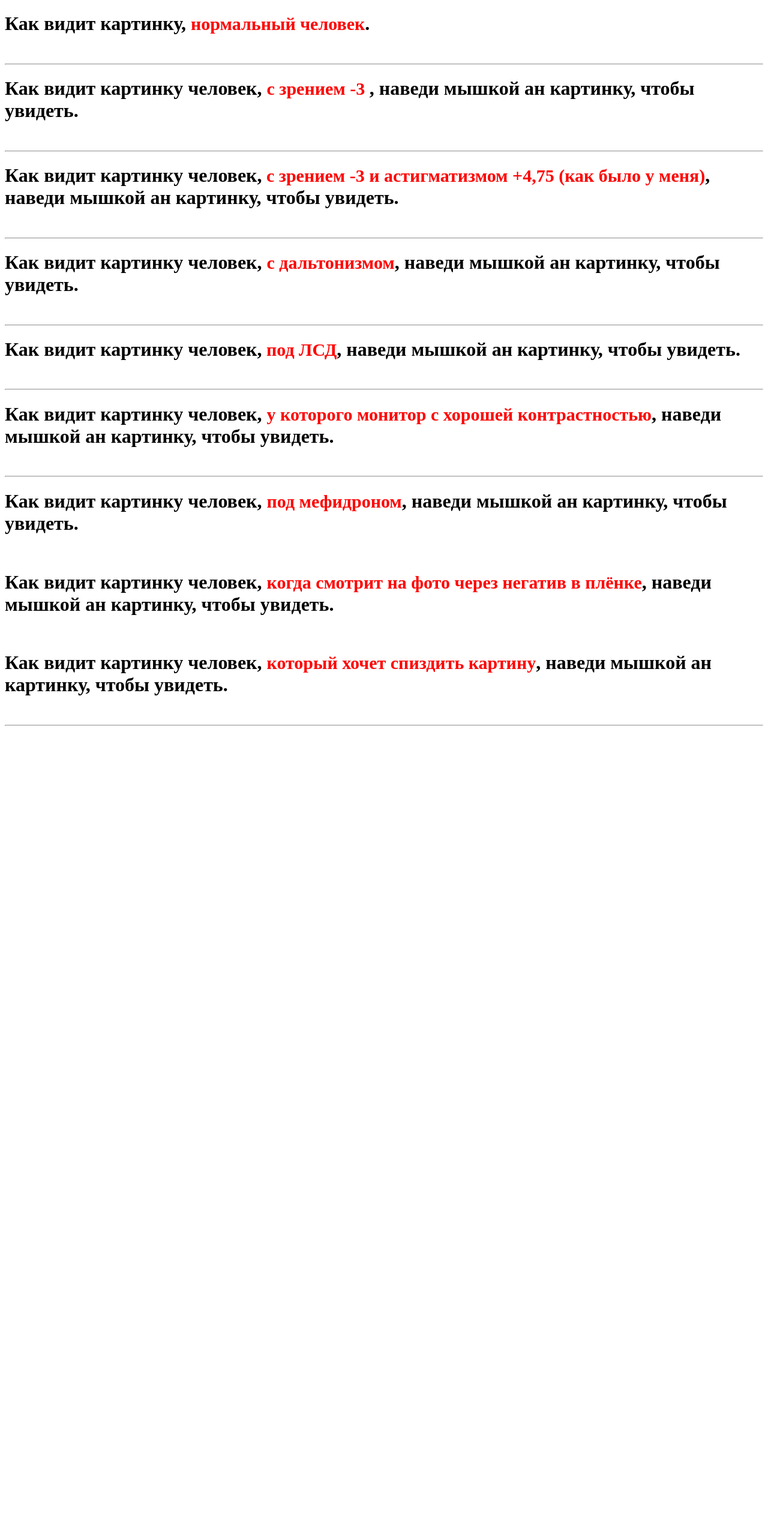
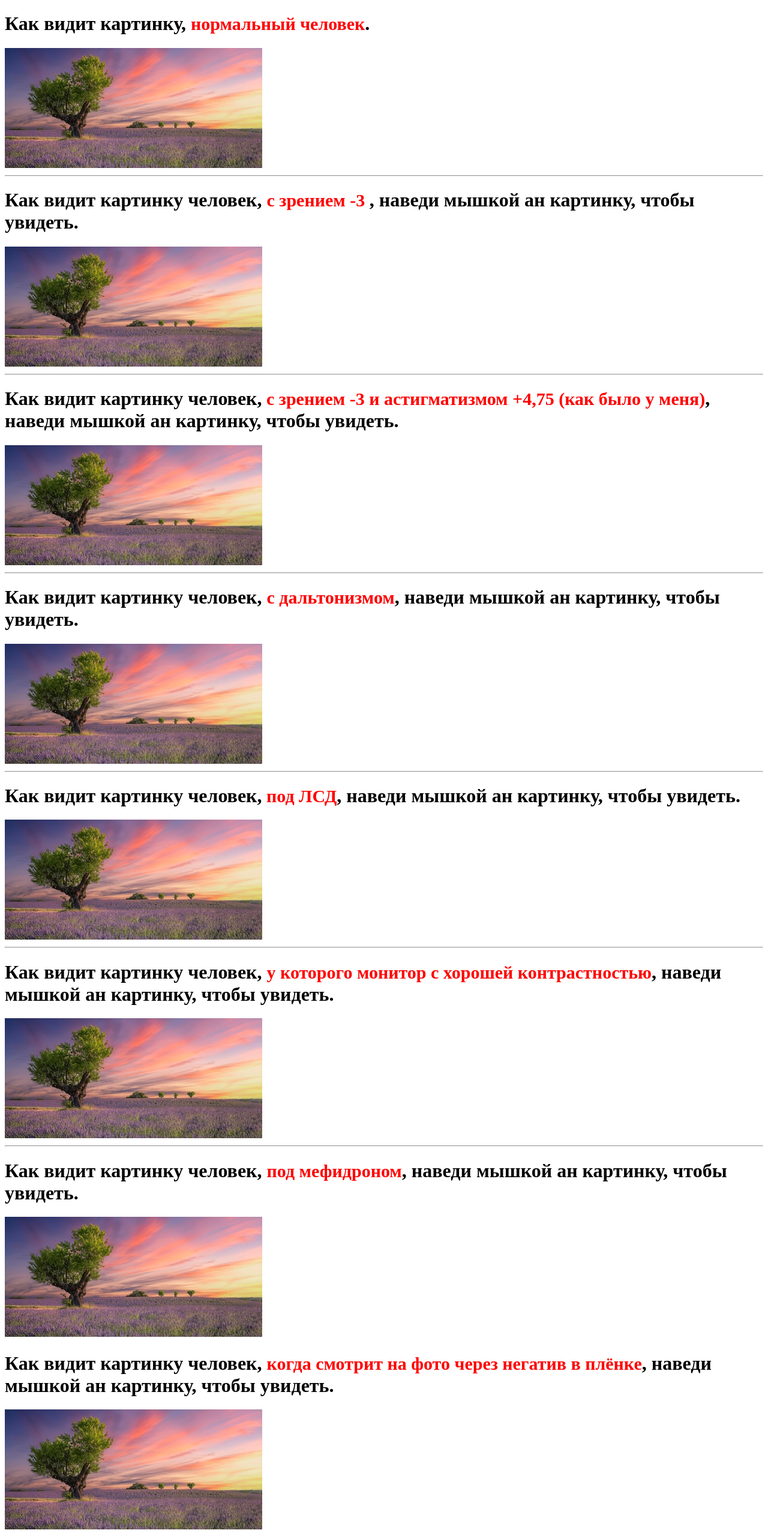
Before and after one commit to VladimirBelonogov/filter, a plain HTML site: page index.html in a window 1280 px wide. Shown: the top 2560 px of the page at 60% size. Before the commit the page ends 1218 px from the top, so only its background shows below. Drawn offline with Linux system fonts and the light colour scheme; the site is published under a folder, as on GitHub Pages, so addresses that start at the root find nothing.

Commit message:
Update index.html

```diff
--- a/index.html
+++ b/index.html
@@ -9,29 +9,29 @@
 </head>
 <body>
 <h1>Как видит картинку, <span> нормальный человек</span>.</h1>
-<img src="/Картинка.jpg" alt="" class="filter1">
+<img src="Картинка.jpg" alt="" class="filter1">
 <hr>
 <h1>Как видит картинку человек, <span> с зрением -3 </span>, наведи мышкой ан картинку, чтобы увидеть.</h1>
-<img src="/Картинка.jpg" alt="" class="filter2">
+<img src="Картинка.jpg" alt="" class="filter2">
 <hr>
 <h1>Как видит картинку человек,<span> с зрением -3 и астигматизмом +4,75 (как было у меня)</span>, наведи мышкой ан картинку, чтобы увидеть.</h1>
-<img src="/Картинка.jpg" alt="" class="filter3">
+<img src="Картинка.jpg" alt="" class="filter3">
 <hr>
 <h1>Как видит картинку человек, <span> с дальтонизмом</span>, наведи мышкой ан картинку, чтобы увидеть.</h1>
-<img src="/Картинка.jpg" alt="" class="filter4">
+<img src="Картинка.jpg" alt="" class="filter4">
 <hr>
 <h1>Как видит картинку человек,<span > под ЛСД</span>, наведи мышкой ан картинку, чтобы увидеть.</h1>
-<img src="/Картинка.jpg" alt="" class="filter5">
+<img src="Картинка.jpg" alt="" class="filter5">
 <hr>
 <h1>Как видит картинку человек, <span > у которого монитор с хорошей контрастностью</span>, наведи мышкой ан картинку, чтобы увидеть.</h1>
-<img src="/Картинка.jpg" alt="" class="filter6">
+<img src="Картинка.jpg" alt="" class="filter6">
 <hr>
 <h1>Как видит картинку человек, <span> под мефидроном</span>, наведи мышкой ан картинку, чтобы увидеть.</h1>
-<img src="/Картинка.jpg" alt="" class="filter7">
+<img src="Картинка.jpg" alt="" class="filter7">
 <h1>Как видит картинку человек, <span> когда смотрит на фото черeз негатив в плёнке</span>, наведи мышкой ан картинку, чтобы увидеть.</h1>
-<img src="/Картинка.jpg" alt="" class="filter8">
+<img src="Картинка.jpg" alt="" class="filter8">
 <h1>Как видит картинку человек, <span> который хочет спиздить картину</span>, наведи мышкой ан картинку, чтобы увидеть.</h1>
-<img src="/Картинка.jpg" alt="" class="filter9">
+<img src="Картинка.jpg" alt="" class="filter9">
 <hr>
 </body>
 </html>
```
